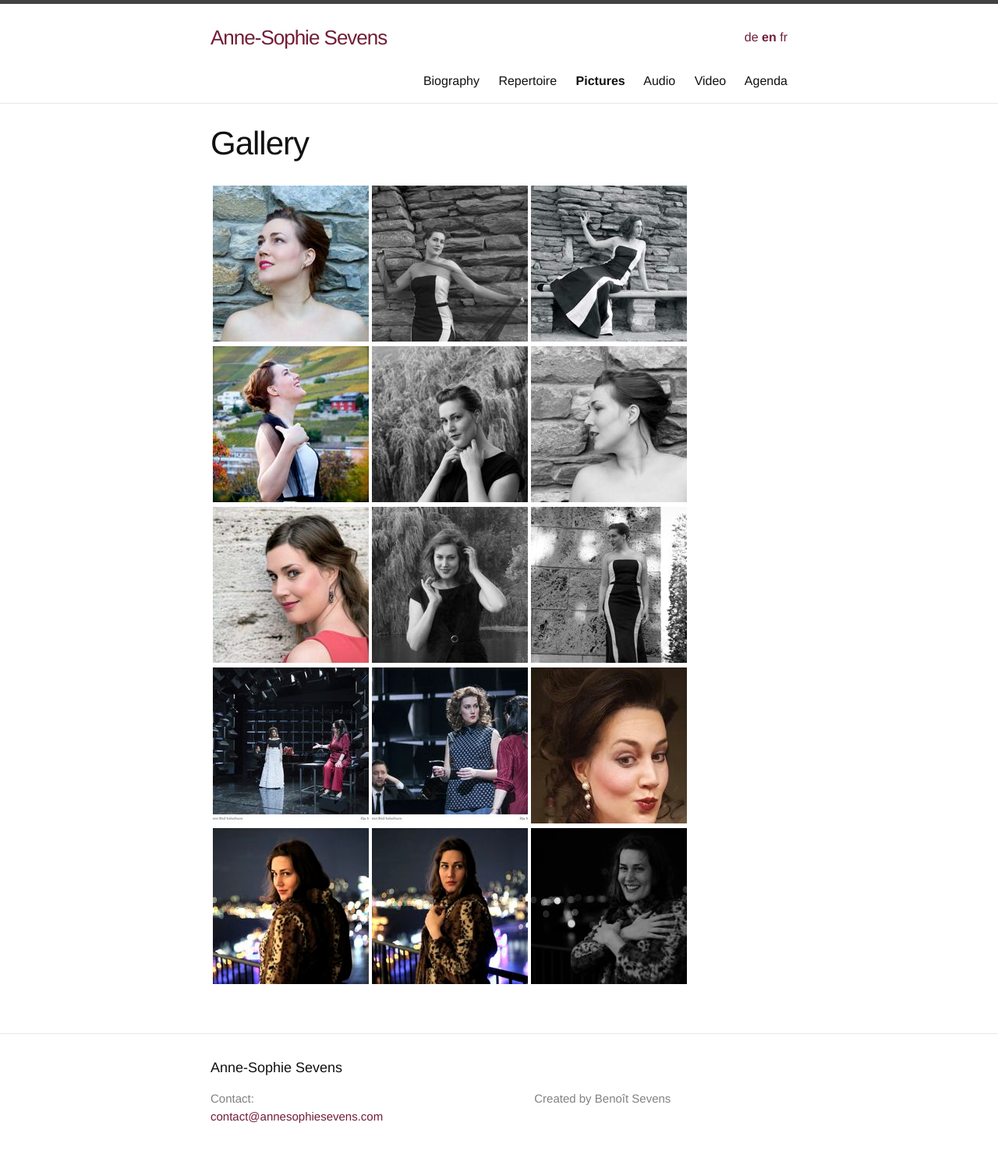
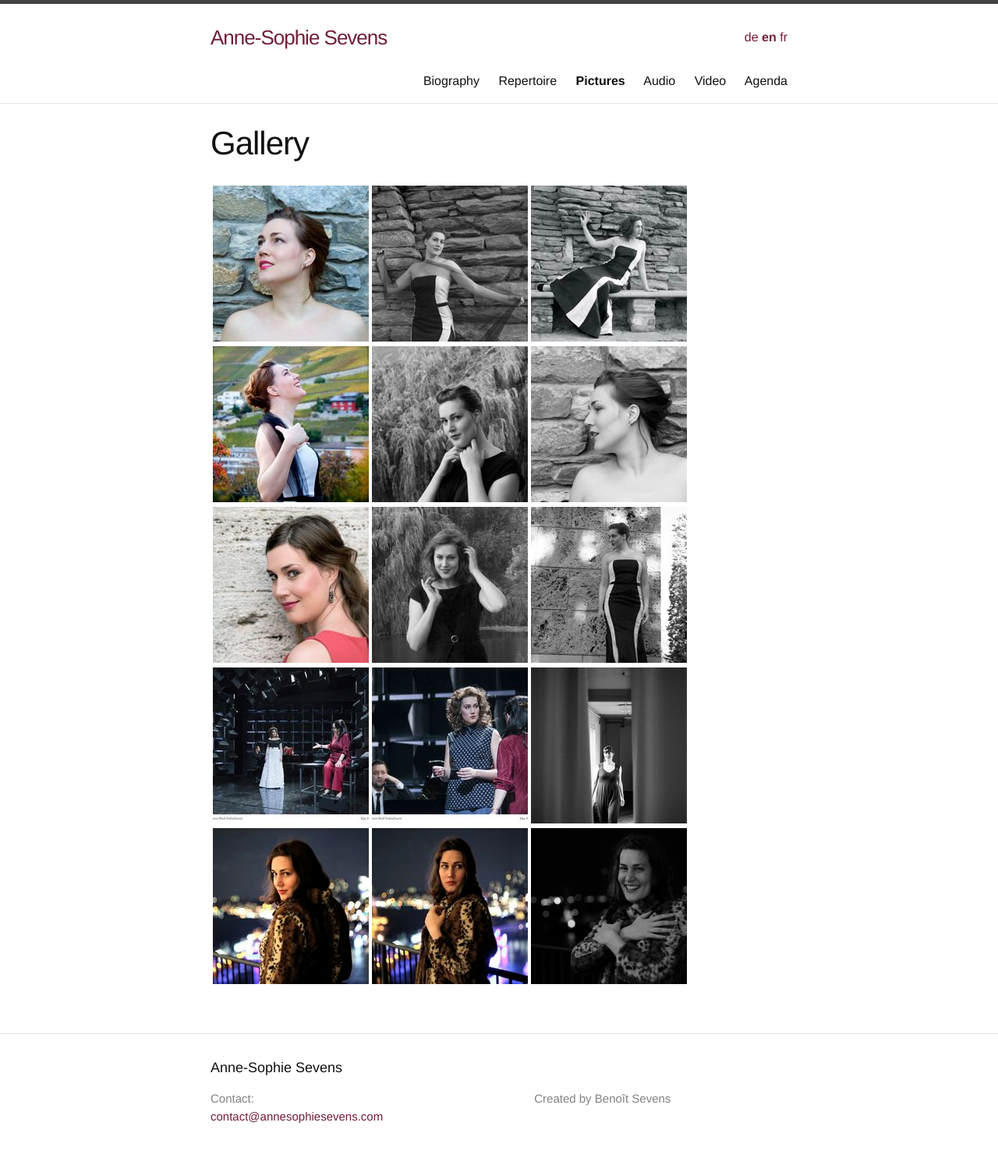
Before and after one commit to annesophie-sevens/annesophie-sevens.github.io, a Jekyll site: the page built from pictures-en.md, in a window 1280 px wide. Shown: the whole page at 78% size. Built offline with Jekyll 4.4.1, drawn with Linux system fonts in a browser that asks for light colours.

Commit message:
Update pictures-en.md

```diff
--- a/pictures-en.md
+++ b/pictures-en.md
@@ -11,6 +11,6 @@
 
 |  <a href="/assets/muurfoto.jpg">  ![]({{ site.baseurl }}/assets/muurfoto_thumbnail.jpg) </a> | <a href="/assets/a14.jpg"> ![]({{ site.baseurl }}/assets/a14-thumbnail.jpg) </a>|<a href="/assets/a1.jpg"> ![]({{ site.baseurl }}/assets/a1-thumbnail.jpg) </a>|
 
-| <a href="/assets/aaa.jpg"> ![]({{ site.baseurl }}/assets/aaa-thumbnail.jpg) </a> | <a href="/assets/aab.jpg"> ![]({{ site.baseurl }}/assets/aab-thumbnail.jpg) </a> | <a href="/assets/110.jpg">  ![]({{ site.baseurl }}/assets/110-thumbnail.jpg) </a> |
+| <a href="/assets/aaa.jpg"> ![]({{ site.baseurl }}/assets/aaa-thumbnail.jpg) </a> | <a href="/assets/aab.jpg"> ![]({{ site.baseurl }}/assets/aab-thumbnail.jpg) </a> | <a href="/assets/15.jpg">  ![]({{ site.baseurl }}/assets/15-thumbnail.jpg) </a> |
 
 |  <a href="/assets/b1.jpg">  ![]({{ site.baseurl }}/assets/b1-thumbnail.jpg) </a> |  <a href="/assets/b2.jpg"> ![]({{ site.baseurl }}/assets/b2-thumbnail.jpg) </a> | <a href="/assets/b4.jpg"> ![]({{ site.baseurl }}/assets/b4-thumbnail.jpg) </a>|
```
